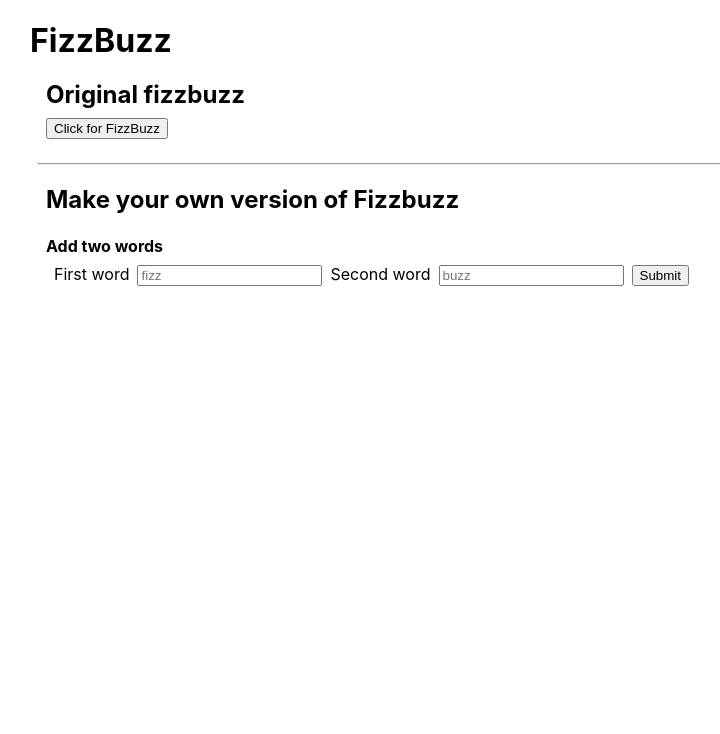
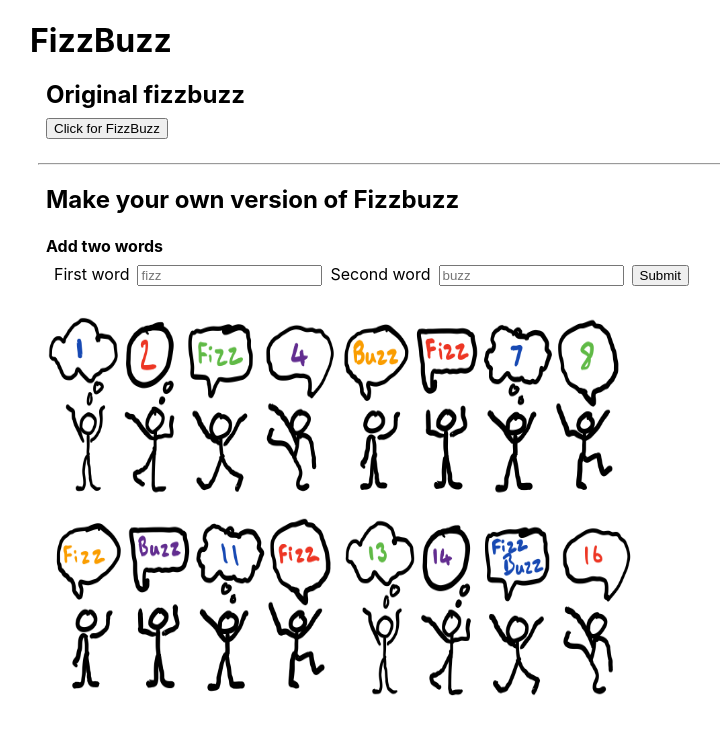
Before and after one commit to aliceals/Fizzbuzz-extreme, a React (Create React App) app: page / in a window 1280 px wide. Shown: the top 734 px of the page, without its empty margins (2-722 px from the left). Built offline with nearby package versions, Linux system fonts and the light colour scheme.

Commit message:
added image

```diff
--- a/src/App.css
+++ b/src/App.css
@@ -88,3 +88,8 @@ ul {
     transform: translate3d(4px, 0, 0);
   }
 }
+
+img {
+    height: 400px;
+    width: 600px;
+}
--- a/src/App.js
+++ b/src/App.js
@@ -18,6 +18,7 @@ class App extends React.Component {
           <FizzBuzz />
           <hr></hr>
           <Controls />
+          <img src="../images/fizzbuzz.png" />
         </div>
       </div>
     )
```
Also changed, not shown: public/images/fizzbuzz.png (added).
